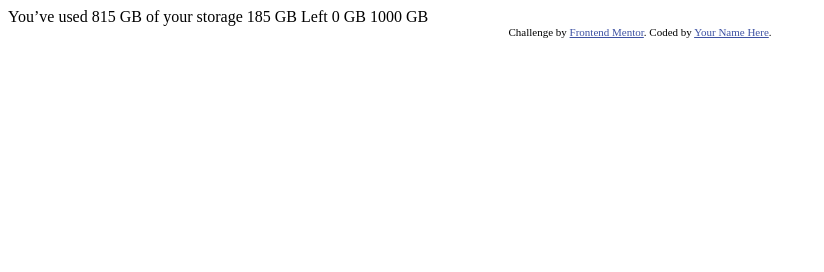
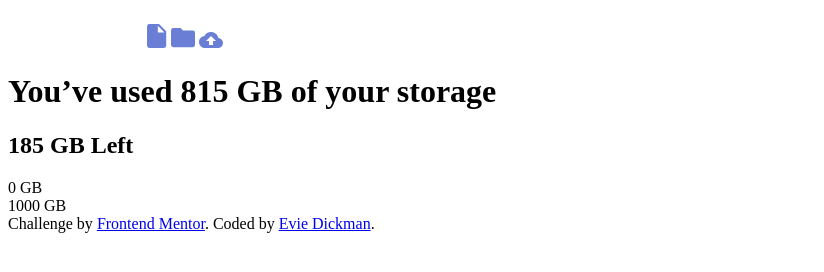
Before and after one commit to General-Evie/fylo-data-storage-component-master, a plain HTML site: page index.html in a window 1280 px wide. Shown: the whole page, without its empty margins (0-824 px from the left). Drawn offline with Linux system fonts and the light colour scheme.

Commit message:
html, css start

```diff
--- a/index.html
+++ b/index.html
@@ -5,27 +5,34 @@
   <meta name="viewport" content="width=device-width, initial-scale=1.0"> <!-- displays site properly based on user's device -->
 
   <link rel="icon" type="image/png" sizes="32x32" href="./images/favicon-32x32.png">
+  <link rel="stylesheet" href="main.css">
 
   <title>Frontend Mentor | Fylo data storage component</title>
 
-  <!-- Feel free to remove these styles or customise in your own stylesheet 👍 -->
-  <style>
-    .attribution { font-size: 11px; text-align: center; }
-    .attribution a { color: hsl(228, 45%, 44%); }
-  </style>
 </head>
 <body>
 
-  You’ve used 815 GB of your storage
+  <div class="cards">
+    <div class="card1">
+      <img class="logo"src="images/logo.svg" alt="Logo">
+      <img Class="document" src="images/icon-document.svg" alt="Document">
+      <img class="folder" src="images/icon-folder.svg" alt="Folder">
+      <img class="upload" src="images/icon-upload.svg" alt="Upload">
+    </div>
+    <div class="card2">
+      <h1>You’ve used 815 GB of your storage</h1>
+      <h2>185 GB Left</h2>
 
-  185 GB Left
-
-  0 GB
-  1000 GB
+      <div class="GB">
+        <div class="min">0 GB</div>
+        <div class="max">1000 GB</div>
+      </div>
+    </div>
+  </div>
 
   <div class="attribution">
     Challenge by <a href="https://www.frontendmentor.io?ref=challenge" target="_blank">Frontend Mentor</a>.
-    Coded by <a href="#">Your Name Here</a>.
+    Coded by <a href="#">Evie Dickman</a>.
   </div>
 </body>
 </html>
```
